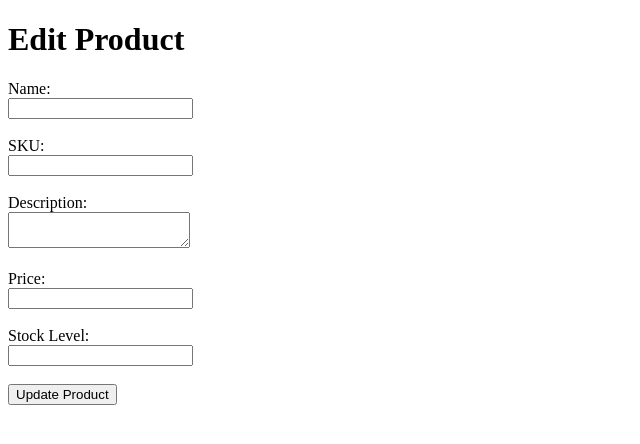
After one commit to jujubear24/inventory_app, a Flask app: template templates/products/edit.html in a window 1280 px wide. The commit adds this page. Shown: the top 444 px of the page, without its empty margins (0-640 px from the left). Run offline with Flask 3, Linux system fonts and the light colour scheme; the template is opened without the code that fills it, so the values that code supplies are empty.

Commit message:
create[product_edit]: Created 'products/edit.html and update the list template with a link to the edit template for each product.

```diff
--- /dev/null
+++ b/templates/products/edit.html
@@ -0,0 +1,23 @@
+{% extends 'base.html' %}
+
+{% block content %}
+<h1>Edit Product</h1>
+<form method="POST" action="{{ url_for('routes.edit_product', product_id=product.id) }}">
+    <label for="name">Name:</label><br>
+    <input type="text" id="name" name="name" value="{{ product.name }}"><br><br>
+
+    <label for="sku">SKU:</label><br>
+    <input type="text" id="sku" name="sku" value="{{ product.sku }}"><br><br>
+
+    <label for="description">Description:</label><br>
+    <textarea id="description" name="description">{{ product.description }}</textarea><br><br>
+
+    <label for="price">Price:</label><br>
+    <input type="number" id="price" name="price" step="0.01" value="{{ product.price }}"><br><br>
+
+    <label for="stock_level">Stock Level:</label><br>
+    <input type="number" id="stock_level" name="stock_level" value="{{ product.stock_level }}"><br><br>
+
+    <input type="submit" value="Update Product">
+</form>
+{% endblock %}
--- a/templates/products/list.html
+++ b/templates/products/list.html
@@ -10,6 +10,7 @@
             <th>SKU</th>
             <th>Price</th>
             <th>Stock Level</th>
+            <th>Actions</th>
         </tr>
     </thead>
     <tbody>
@@ -19,6 +20,9 @@
             <td>{{ product.sku }}</td>
             <td>{{ product.price }}</td>
             <td>{{ product.stock_level }}</td>
+            <td>
+                <a href="{{ url_for('routes.edit_product', product_id=product.id) }}">Edit</a>
+            </td>
         </tr>
         {% endfor %}
     </tbody>
```
